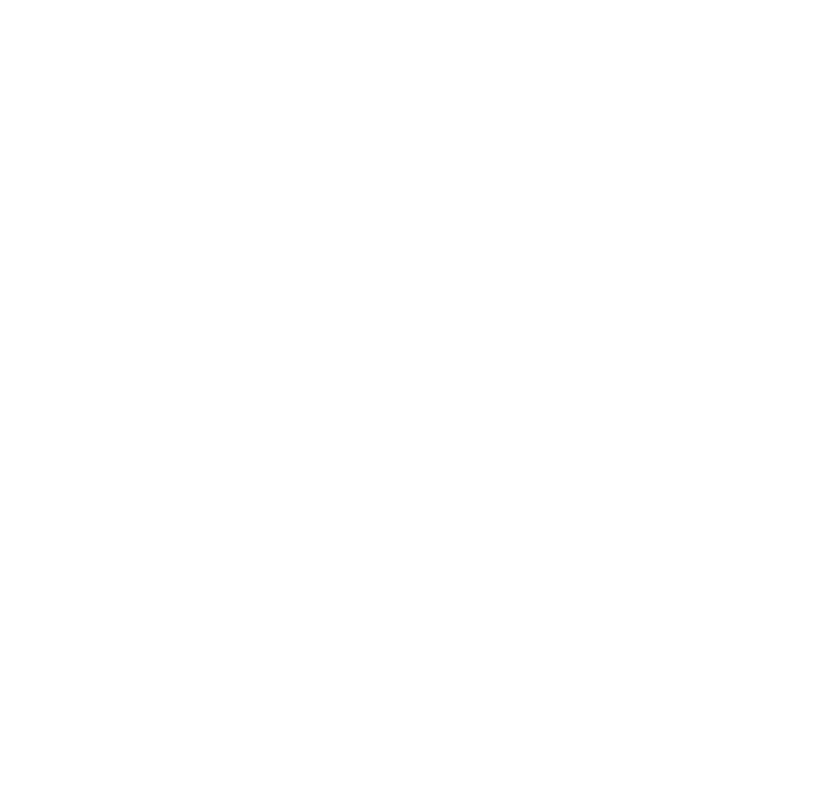
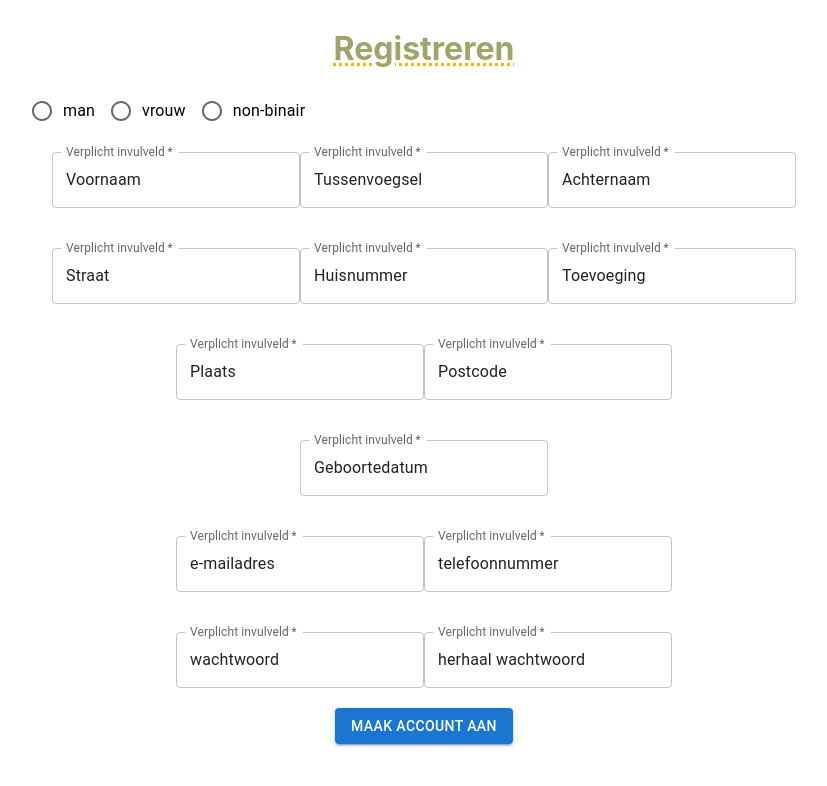
Before and after one commit to Hddhu/ResallieOld, a React (Create React App) app in the folder frontend/: page /Registratie in a window 1280 px wide. Before the commit this address had no page. Shown: the top 786 px of the page, without its empty margins (216-1043 px from the left). Built offline with nearby package versions, Linux system fonts and the light colour scheme.

Commit message:
Temporary commit
Temporary commit

```diff
--- a/frontend/src/App.js
+++ b/frontend/src/App.js
@@ -8,6 +8,7 @@
 import MijnAccount from "./views/mijnAccount/MijnAccount";
 import EigenAdvertenties from "./views/eigenAdvertenties/EigenAdvertenties";
 import FAQ from "./views/faq/FAQ";
+import Registratie from "./views/registratiePagina/RegistratiePagina"
 
 function App() {
   return (
@@ -22,6 +23,7 @@
           <Route path="/mijnaccount" element={<MijnAccount />} />
           <Route path="/eigenadvertenties" element={<EigenAdvertenties />} />
           <Route path="/faq" element={<FAQ />} />
+          <Route path="/Registratie" element={<Registratie />} />
         </Routes>
       </div>
     </BrowserRouter>
--- a/frontend/src/index.css
+++ b/frontend/src/index.css
@@ -1,5 +1,4 @@
 body {
-  margin: 0;
   font-family: -apple-system, BlinkMacSystemFont, "Quicksand", sans-serif;
   -webkit-font-smoothing: antialiased;
   -moz-osx-font-smoothing: grayscale;
--- /dev/null
+++ b/frontend/src/views/RegistratiePagina/RegistratiePagina.js
@@ -0,0 +1,139 @@
+import React from 'react';
+import Button from '@mui/material/Button';
+import {
+    Stack,
+    Box,
+    Grid,
+    Paper,
+    Radio,
+    RadioGroup,
+    FormControlLabel,
+    FormControl,
+    FormLabel,
+    TextField
+} from "@mui/material";
+
+const Registratie = () => {
+    const helpMe = {padding: '20px'}
+    const textFieldContainer = {justifyContent: 'left'}
+    return (
+        <div>
+            <Box m={`1`}>
+                <Stack direction="row" justifyContent="center">
+                    <form>
+                        <div id="title">
+                            <h1>Registreren</h1>
+                        </div>
+                        <div id="gender">
+                            <RadioGroup className="select"
+                                        row
+                                        aria-labelledby="demo-row-radio-buttons-group-label"
+                                        name="row-radio-buttons-group"
+                            >
+                                <FormControlLabel value="man" control={<Radio/>} label="man"/>
+                                <FormControlLabel value="vrouw" control={<Radio/>} label="vrouw"/>
+                                <FormControlLabel value="non-binair" control={<Radio/>} label="non-binair"/>
+                            </RadioGroup>
+                        </div>
+                        <div className="textFields" style={textFieldContainer}>
+                            <div id="name" className="textField" style={helpMe}>
+                                <TextField
+                                    required
+                                    id="outlined-required"
+                                    label="Verplicht invulveld"
+                                    defaultValue="Voornaam"
+                                />
+                                <TextField
+                                    required
+                                    id="outlined-required"
+                                    label="Verplicht invulveld"
+                                    defaultValue="Tussenvoegsel"
+                                />
+                                <TextField
+                                    required
+                                    id="outlined-required"
+                                    label="Verplicht invulveld"
+                                    defaultValue="Achternaam"
+                                />
+                            </div>
+                            <div id="adres" className="textField" style={helpMe}>
+                                <TextField
+                                    required
+                                    id="outlined-required"
+                                    label="Verplicht invulveld"
+                                    defaultValue="Straat"
+                                />
+                                <TextField
+                                    required
+                                    id="outlined-required"
+                                    label="Verplicht invulveld"
+                                    defaultValue="Huisnummer"
+                                />
+                                <TextField
+                                    required
+                                    id="outlined-required"
+                                    label="Verplicht invulveld"
+                                    defaultValue="Toevoeging"
+                                />
+                            </div>
+                            <div id="woonplaats" className="textField" style={helpMe}>
+                                <TextField
+                                    required
+                                    id="outlined-required"
+                                    label="Verplicht invulveld"
+                                    defaultValue="Plaats"
+                                />
+                                <TextField
+                                    required
+                                    id="outlined-required"
+                                    label="Verplicht invulveld"
+                                    defaultValue="Postcode"
+                                />
+                            </div>
+                            <div id="geboorteDatum" className="textField" style={helpMe}>
+                                <TextField
+                                    required
+                                    id="outlined-required"
+                                    label="Verplicht invulveld"
+                                    defaultValue="Geboortedatum"
+                                />
+                            </div>
+                            <div id="contact" className="textField" style={helpMe}>
+                                <TextField
+                                    required
+                                    id="outlined-required"
+                                    label="Verplicht invulveld"
+                                    defaultValue="e-mailadres"
+                                />
+                                <TextField
+                                    required
+                                    id="outlined-required"
+                                    label="Verplicht invulveld"
+                                    defaultValue="telefoonnummer"
+                                />
+                            </div>
+                            <div id="wachtwoord" className="textField" style={helpMe}>
+                                <TextField
+                                    required
+                                    id="outlined-required"
+                                    label="Verplicht invulveld"
+                                    defaultValue="wachtwoord"
+                                />
+                                <TextField
+                                    required
+                                    id="outlined-required"
+                                    label="Verplicht invulveld"
+                                    defaultValue="herhaal wachtwoord"
+                                />
+                            </div>
+                            <Button variant="contained">Maak account aan</Button>
+                        </div>
+                    </form>
+                </Stack>
+            </Box>
+        </div>
+    )
+        ;
+};
+
+export default Registratie;
```
Also changed, not shown: frontend/package.json (+7 -0 lines), 2 other files (tests, documents, lock files or other folders).
